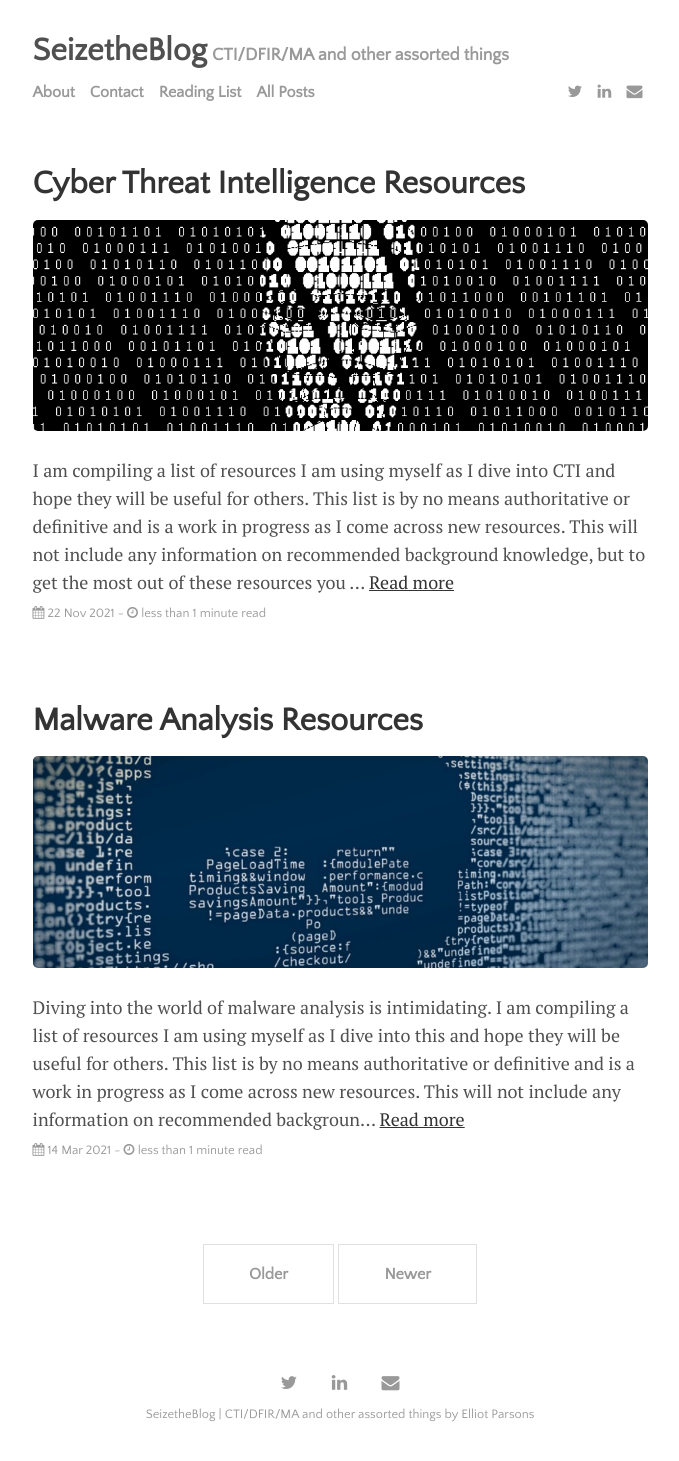
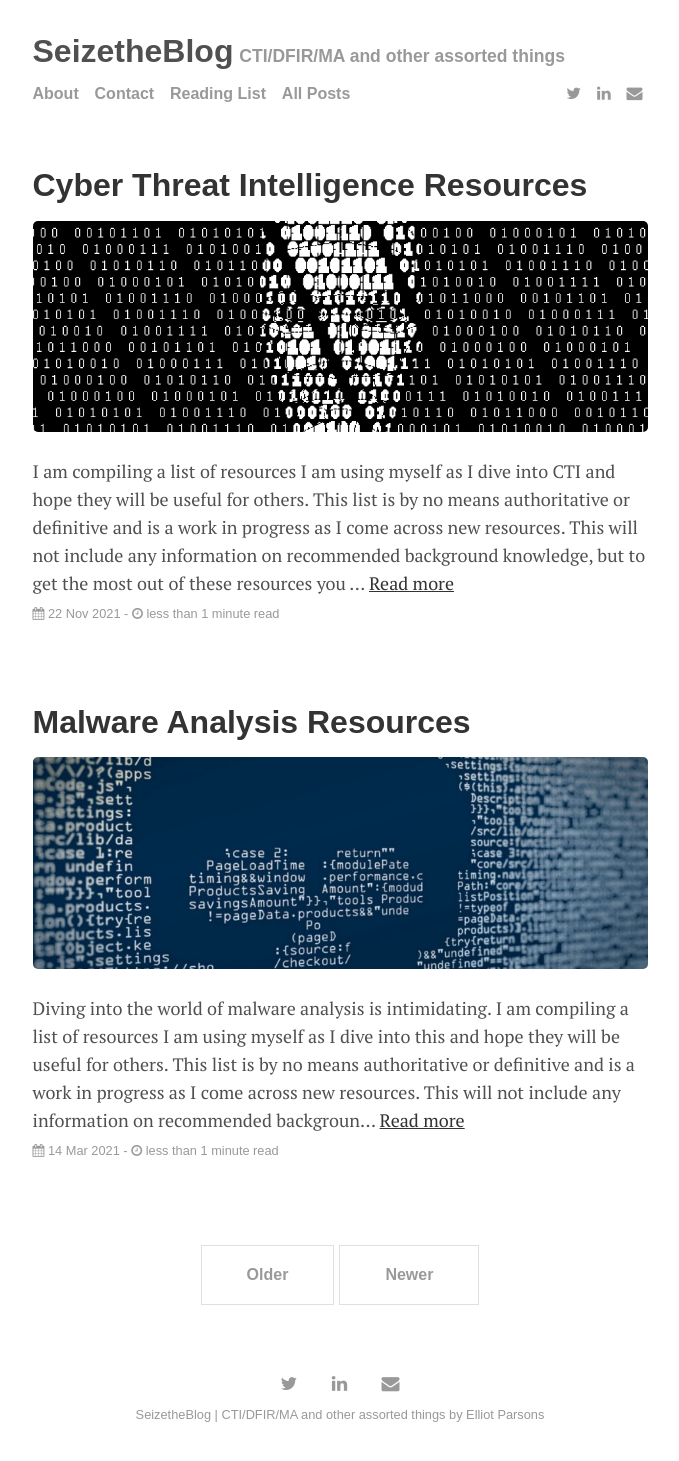
Before and after one commit to seizethecheese/seizethecheese.github.io, a Jekyll site: the page built from index.html, in a window 1280 px wide. Shown: the whole page, without its empty margins (300-979 px from the left). Built offline with Jekyll 4.4.1, drawn with Linux system fonts in a browser that asks for light colours; the list of posts is cut into pages by our own code.

Commit message:
Update main.scss

```diff
--- a/assets/css/main.scss
+++ b/assets/css/main.scss
@@ -1,7 +1,7 @@
 ---
 ---
 
-$sans-serif-font-family: "Quattrocento Sans", sans-serif;
+$sans-serif-font-family: "Computer Modern", sans-serif;
 $serif-font-family:      "PT Serif", Georgia, "Times New Roman", serif;
 $code-font-family:       "Source Code Pro", monospace;
 
```
